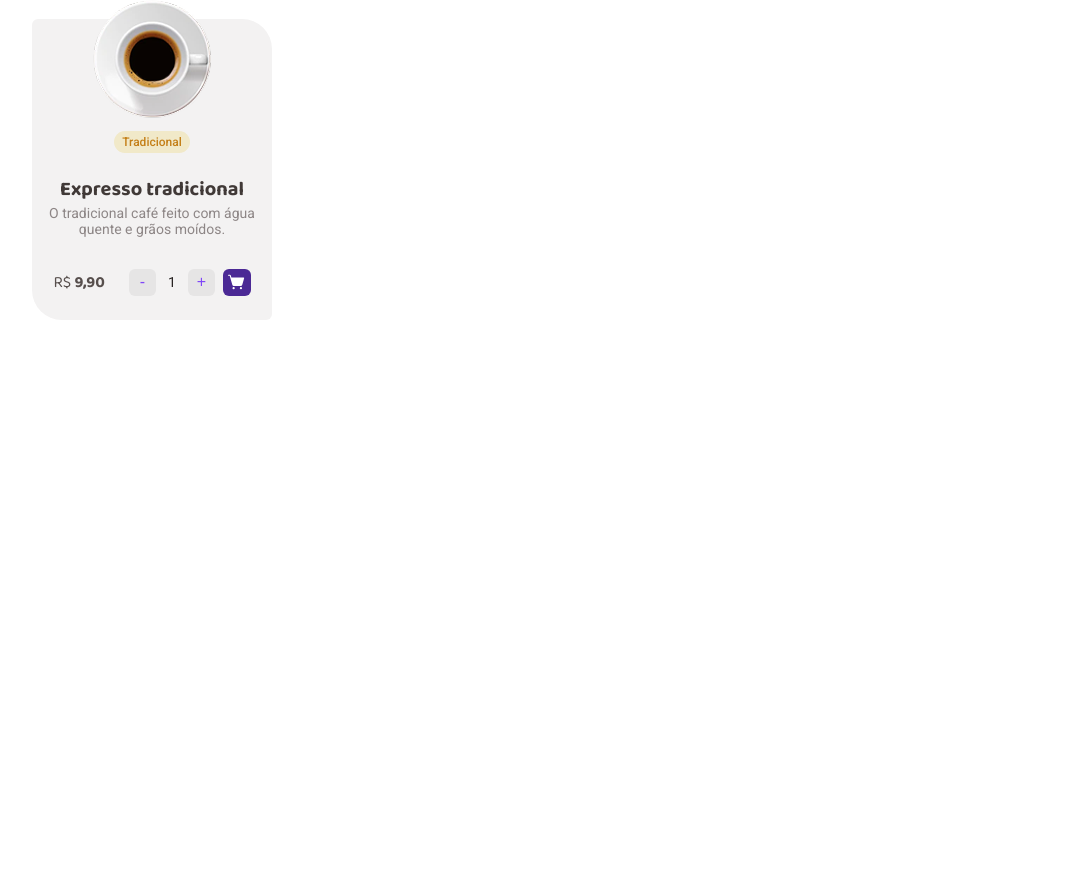
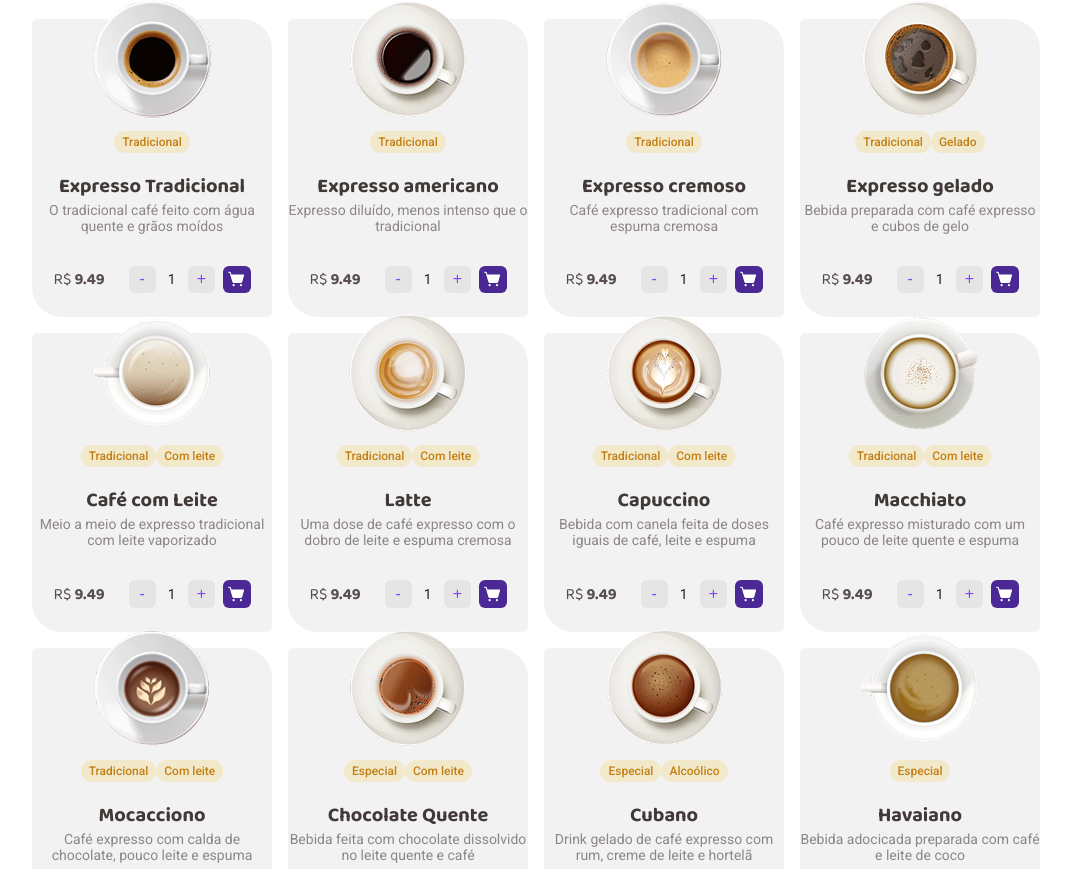
Before and after one commit to naelens/coffee-delivery, a React (Vite) app: page / in a window 1280 px wide. Shown: the part 691-1560 px from the top of the page, without its empty margins (96-1167 px from the left). Before the commit the page ends 1115 px from the top, so only its background shows below. Built offline with nearby package versions, Linux system fonts and the light colour scheme.

Commit message:
[FEAT] - products object adeed

```diff
--- a/src/pages/home/Home.jsx
+++ b/src/pages/home/Home.jsx
@@ -1,5 +1,134 @@
 import { Coffee, Package, ShoppingCartSimple, Timer } from 'phosphor-react'
 import styles from './Home.module.css'
+
+const products = [
+    {
+        id: 1,
+        imageUrl: "src/assets/expresso-tradicional.png",
+        tag: ["Tradicional"],
+        name: "Expresso Tradicional",
+        description: "O tradicional café feito com água quente e grãos moídos",
+        price: 9.49,
+        quantity: 1,
+    },
+    {
+        id: 2,
+        imageUrl: "src/assets/expresso-americano.png",
+        tag: ["Tradicional"],
+        name: "Expresso americano",
+        description: "Expresso diluído, menos intenso que o tradicional",
+        price: 9.49,
+        quantity: 1,
+    },
+    {
+        id: 3,
+        imageUrl: "src/assets/expresso-cremoso.png",
+        tag: ["Tradicional"],
+        name: "Expresso cremoso",
+        description: "Café expresso tradicional com espuma cremosa",
+        price: 9.49,
+        quantity: 1,
+    },
+    {
+        id: 4,
+        imageUrl: "src/assets/expresso-gelado.png",
+        tag: ["Tradicional", "Gelado"],
+        name: "Expresso gelado",
+        description: "Bebida preparada com café expresso e cubos de gelo",
+        price: 9.49,
+        quantity: 1,
+    },
+    {
+        id: 5,
+        imageUrl: "src/assets/cafe-com-leite.png",
+        tag: ["Tradicional", "Com leite"],
+        name: "Café com Leite",
+        description: "Meio a meio de expresso tradicional com leite vaporizado",
+        price: 9.49,
+        quantity: 1,
+    },
+    {
+        id: 6,
+        imageUrl: "src/assets/latte.png",
+        tag: ["Tradicional", "Com leite"],
+        name: "Latte",
+        description: "Uma dose de café expresso com o dobro de leite e espuma cremosa",
+        price: 9.49,
+        quantity: 1,
+    },
+    {
+        id: 7,
+        imageUrl: "src/assets/capuccino.png",
+        tag: ["Tradicional", "Com leite"],
+        name: "Capuccino",
+        description: "Bebida com canela feita de doses iguais de café, leite e espuma",
+        price: 9.49,
+        quantity: 1,
+    },
+    {
+        id: 8,
+        imageUrl: "src/assets/macchiato.png",
+        tag: ["Tradicional", "Com leite"],
+        name: "Macchiato",
+        description: "Café expresso misturado com um pouco de leite quente e espuma",
+        price: 9.49,
+        quantity: 1,
+    },
+    {
+        id: 9,
+        imageUrl: "src/assets/mocaccino.png",
+        tag: ["Tradicional", "Com leite"],
+        name: "Mocacciono",
+        description: "Café expresso com calda de chocolate, pouco leite e espuma",
+        price: 9.49,
+        quantity: 1,
+    },
+    {
+        id: 12,
+        imageUrl: "src/assets/chocolate-quente.png",
+        tag: ["Especial", "Com leite"],
+        name: "Chocolate Quente",
+        description: "Bebida feita com chocolate dissolvido no leite quente e café",
+        price: 9.49,
+        quantity: 1,
+    },
+    {
+        id: 13,
+        imageUrl: "src/assets/cubano.png",
+        tag: ["Especial", "Alcoólico"],
+        name: "Cubano",
+        description: "Drink gelado de café expresso com rum, creme de leite e hortelã",
+        price: 9.49,
+        quantity: 1,
+    },
+    {
+        id: 14,
+        imageUrl: "src/assets/havaiano.png",
+        tag: ["Especial"],
+        name: "Havaiano",
+        description: "Bebida adocicada preparada com café e leite de coco",
+        price: 9.49,
+        quantity: 1,
+    },
+    {
+        id: 15,
+        imageUrl: "src/assets/arabe.png",
+        tag: ["Especial"],
+        name: "Árabe",
+        description: "Bebida preparada com grãos de café árabe e especiarias",
+        price: 9.49,
+        quantity: 1,
+    },
+    {
+        id: 16,
+        imageUrl: "src/assets/irlandes.png",
+        tag: ["Especial", "Alcoólico"],
+        name: "Irlandês",
+        description: "Bebida a base de café, uísque irlandês, açúcar e chantilly",
+        price: 9.49,
+        quantity: 1,
+    }
+]
 
 export default function Home() {
     return (
@@ -14,21 +143,21 @@ export default function Home() {
                     <div className={styles.secondaryContent}>
                         <div className={styles.firstColumn}>
                             <div className={styles.shopping}>
-                                <ShoppingCartSimple size={18} weight={'fill'} />
+                                <ShoppingCartSimple className={styles.cartIcon} size={18} weight={'fill'} />
                                 <p>Compra simples e segura</p>
                             </div>
                             <div className={styles.delivery}>
-                                <Timer size={18} weight={'fill'} />
+                                <Timer className={styles.timerIcon} size={18} weight={'fill'} />
                                 <p>Entrega rápida e rastreada</p>
                             </div>
                         </div>
                         <div className={styles.secondColumn}>
                             <div className={styles.package}>
-                                <Package size={18} weight={'fill'} />
+                                <Package className={styles.packageIcon} size={18} weight={'fill'} />
                                 <p>Embalagem mantém o café intacto</p>
                             </div>
                             <div className={styles.coffee}>
-                                <Coffee size={18} weight={'fill'} />
+                                <Coffee className={styles.coffeeIcon} size={18} weight={'fill'} />
                                 <p>O café chega fresquinho até você</p>
                             </div>
                         </div>
@@ -46,27 +175,33 @@ export default function Home() {
                 </section>
 
                 <section className={styles.coffeeCards}>
-                    <div className={styles.coffeeInfoCards}>
+                    {products.map(product => (
+                        <div key={product.id} className={styles.coffeeInfoCards}>
                             <div className={styles.coffeeImage}>
-                            <img src="src/assets/expresso-tradicional.png" alt="" />
-                            <span>Tradicional</span>
+                                <img src={product.imageUrl} alt="Imagem dos cafés" />
+
+                                <div className={styles.tags}>
+                                    {product.tag.map((tags, index) => (
+                                        <span key={index}>{tags}</span>
+                                    ))}
+                                </div>
                             </div>
 
                             <div className={styles.coffeeDescription}>
                                 <div className={styles.coffeeInfoText}>
-                                <h1>Expresso tradicional</h1>
-                                <p>O tradicional café feito com água quente e grãos moídos.</p>
+                                    <h1>{product.name}</h1>
+                                    <p>{product.description}</p>
                                 </div>
 
                                 <div className={styles.coffeeBuy}>
                                     <div className={styles.price}>
-                                    <span>R$ <strong>9,90</strong></span>
+                                        <span>R$ <strong>{product.price}</strong></span>
                                     </div>
 
                                     <div className={styles.buttonsActions}>
                                         <div className={styles.buttonQuantity}>
                                             <button>-</button>
-                                        <p>1</p>
+                                            <p>{product.quantity}</p>
                                             <button>+</button>
                                         </div>
 
@@ -77,6 +212,7 @@ export default function Home() {
                                 </div>
                             </div>
                         </div>
+                    ))}
                 </section>
             </div>
         </>
```
Lines whose indentation alone changed are shown as unchanged.
